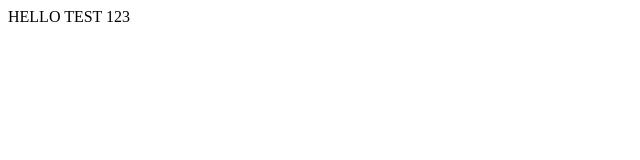
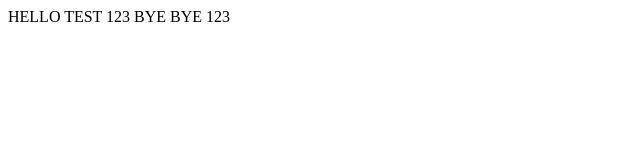
Before and after one commit to poojasharma097/abcd, a plain HTML site: page index.html in a window 1280 px wide. Shown: the whole page, without its empty margins (0-640 px from the left). Drawn offline with Linux system fonts and the light colour scheme.

Commit message:
Commit message

```diff
--- a/index.html
+++ b/index.html
@@ -8,5 +8,6 @@
 </head>
 <body>
     HELLO TEST 123
+    BYE BYE 123
 </body>
 </html>
```
